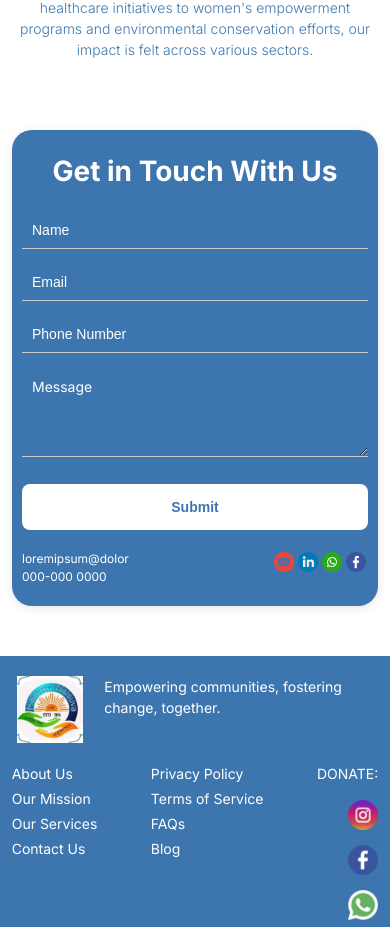
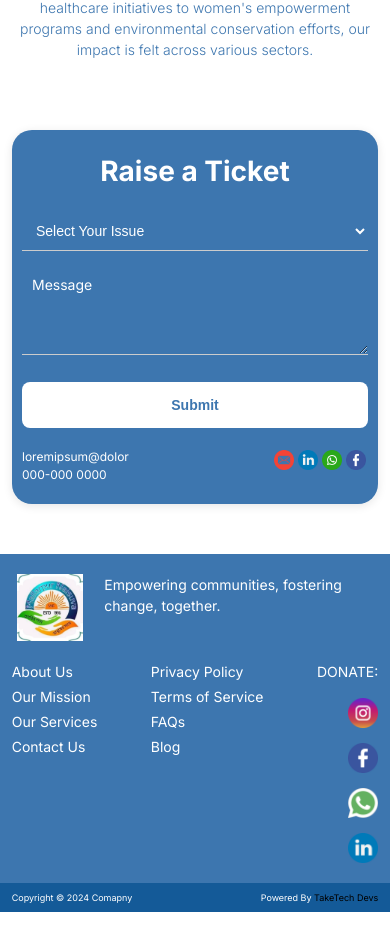
Before and after one commit to TakeTech-Devs/MNS-NGO, a React (Create React App) app in the folder frontend/: page /grievance in a window 390 px wide. Shown: the part 1351-2278 px from the top of the page. Built offline with nearby package versions, Linux system fonts and the light colour scheme; a web font is replaced by a local one.

Commit message:
grievance form

```diff
--- a/frontend/src/App.js
+++ b/frontend/src/App.js
@@ -1,6 +1,6 @@
-/* eslint-disable */
+import React from 'react';
+import { BrowserRouter as Router, Route, Routes, useLocation } from 'react-router-dom';
 import HomePage from './Components/Home/HomePage';
-import { BrowserRouter as Router, Route, Routes } from 'react-router-dom';
 import Footer from './Components/Footer/Footer';
 import About from './Components/About/About';
 import Form from './Components/Form/Form';
@@ -11,12 +11,12 @@ import Grievance from './Components/Grievance/Grievance';
 import Gallery from './Components/Gallery/Gallery';
 import Contact from './Components/Contact/Contact';
 
+function AppContent() {
+  const location = useLocation();
+  const isGrievancePage = location.pathname === '/grievance';
 
-
-function App() {
   return (
     <>
-      <Router>
       <Routes>
         <Route path="/admin" element={<Dashboard />} />
         <Route path="/" element={<HomePage />} />
@@ -27,11 +27,18 @@ function App() {
         <Route path="/gallery" element={<Gallery />} />
         <Route path="/contact" element={<Contact />} />
       </Routes>
-        <Form />
+      {!isGrievancePage && <Form />}
       <Footer />
-      </Router>
     </>
   );
 }
 
+function App() {
+  return (
+    <Router>
+      <AppContent />
+    </Router>
+  );
+}
+
 export default App;
--- a/frontend/src/Components/Grievance/Grievance.css
+++ b/frontend/src/Components/Grievance/Grievance.css
@@ -49,3 +49,144 @@
     background-color: rgba(0, 0, 0, 0.5);
     bottom: 1px;
 }
+
+.form-container {
+    max-width: 800px;
+    margin: 0 auto;
+    padding: 40px;
+    border-radius: 20px;
+    background-color: #3D76AF;
+    box-shadow: 0 2px 10px rgba(0, 0, 0, 0.1);
+    margin-bottom: 100px;
+}
+
+.formheading {
+    text-align: center;
+    color: white;
+    margin-bottom: 50px;
+}
+
+.form {
+    display: flex;
+    flex-direction: column;
+}
+
+
+.forminput::placeholder {
+    color: #ffffff;
+}
+
+.forminput {
+    border: none;
+    border-bottom: 1px solid #ccc;
+    padding: 10px;
+    margin-bottom: 15px;
+    border-left: none;
+    border-right: none;
+    border-top: none;
+    background-color: #3D76AF;
+    outline: none;
+    color: #ffffff;
+    font-size: 20px;
+}
+
+.formbtn {
+    color: #3D76AF;
+    border: none;
+    padding: 15px;
+    border-radius: 8px;
+    cursor: pointer;
+    transition: background-color 0.3s ease;
+    width: 100px;
+    margin: 0 auto;
+    background-color: #ffffff;
+    font-size: 21px;
+    font-weight: 550;
+    width: 100%;
+    margin-top: 12px;
+}
+
+textarea,
+textarea::placeholder {
+    font-family: 'Inter';
+}
+
+select {
+    border: none;
+    border-bottom: 1px solid #ccc;
+    padding: 10px;
+    margin-bottom: 15px;
+    border-left: none;
+    border-right: none;
+    border-top: none;
+    background-color: #3D76AF;
+    outline: none;
+    color: #ffffff;
+    font-size: 20px;
+}
+
+.form-footer {
+    display: flex;
+    justify-content: space-between;
+}
+
+.left-align {
+    flex: 1;
+    display: flex;
+    flex-direction: column;
+    color: #ffffff;
+    margin-top: 60px;
+}
+
+.right-align {
+    flex: 1;
+    text-align: right;
+    justify-content: space-between;
+    margin-top: 60px;
+}
+
+.right-align img {
+    margin: 5px;
+    height: 30px;
+    width: 30px;
+}
+
+@media only screen and (max-width: 767px) {
+    .form-container {
+        padding: 20px 10px;
+        max-width: calc(100% - 24px);
+        margin-block-end: 50px;
+    }
+
+    .forminput {
+        font-size: 14px;
+    }
+
+    .formheading {
+        margin-block-end: 20px;
+    }
+
+    select{
+        font-size: 14px;
+    }
+
+    .formbtn {
+        font-size: 14px;
+    }
+
+    .right-align,
+    .left-align {
+        margin-block-start: 20px;
+    }
+
+    .left-align {
+        font-size: 12px;
+    }
+
+    .right-align img {
+        height: 20px;
+        width: 20px;
+        margin: 2px;
+    }
+
+}
--- a/frontend/src/Components/Grievance/Grievance.jsx
+++ b/frontend/src/Components/Grievance/Grievance.jsx
@@ -1,6 +1,10 @@
 import React from 'react'
 import "./Grievance.css"
 import Navbar from '../Navbar/Navbar'
+import img1 from '../../assets/images/email2.png';
+import img2 from '../../assets/images/image6.png';
+import img3 from '../../assets/images/facebook5.png';
+import img4 from '../../assets/images/linkedin25.png';
 
 const Grievance = () => {
     return (
@@ -24,6 +28,32 @@ const Grievance = () => {
                     Over the years, Mallarpur Naisuva has made significant strides in empowering communities and fostering positive change. From education and healthcare initiatives to women's empowerment programs and environmental conservation efforts, our impact is felt across various sectors.
                 </div>
             </div>
+            <div class="form-container">
+                <h1 className='formheading'>Raise a Ticket</h1>
+                <form className='form'>
+                    <select>
+                        <option value="issue">Select Your Issue</option>
+                        <option value="finance">Finance</option>
+                        <option value="education">Education</option>
+                        <option value="donation">Donation</option>
+                        <option value="health">Health</option>
+                    </select>
+                    <textarea id="message" name="message" className='forminput' rows="4" placeholder='Message' required></textarea>
+                    <button type="submit" className='formbtn'>Submit</button>
+                </form>
+                <div className="form-footer">
+                    <div className="left-align">
+                        <span>loremipsum@dolor</span>
+                        <span>000-000 0000</span>
+                    </div>
+                    <div className="right-align">
+                        <img src={img1} alt="Footer Image" />
+                        <img src={img4} alt="Footer Image" />
+                        <img src={img2} alt="Footer Image" />
+                        <img src={img3} alt="Footer Image" />
+                    </div>
+                </div>
+            </div>
         </>
     )
 }
--- a/frontend/src/Components/Navbar/Navbar.css
+++ b/frontend/src/Components/Navbar/Navbar.css
@@ -102,7 +102,8 @@
     font-weight: 500;
     font-size: 16px;
     text-transform: uppercase;
-    border: none
+    border: none;
+    cursor: pointer;
 }
 
 .home-page .hamburger-menu {
--- a/frontend/src/Components/Navbar/Navbar.jsx
+++ b/frontend/src/Components/Navbar/Navbar.jsx
@@ -81,7 +81,7 @@ const Navbar = () => {
                                 </div>
                                 <div className="navbar">+000 000 0000</div>
                             </div>
-                            <button className="donatebtn">Donate</button>
+                            <button type="submit" className="donatebtn">Donate</button>
                             <div className="hamburger-menu" onClick={toggleSidePanel}>
                                 <i className="fa-solid fa-bars"></i>
                             </div>
```
Also changed, not shown: frontend/src/Components/Governing/Governing.css (line endings or trailing spaces). Lines whose indentation alone changed are shown as unchanged.
